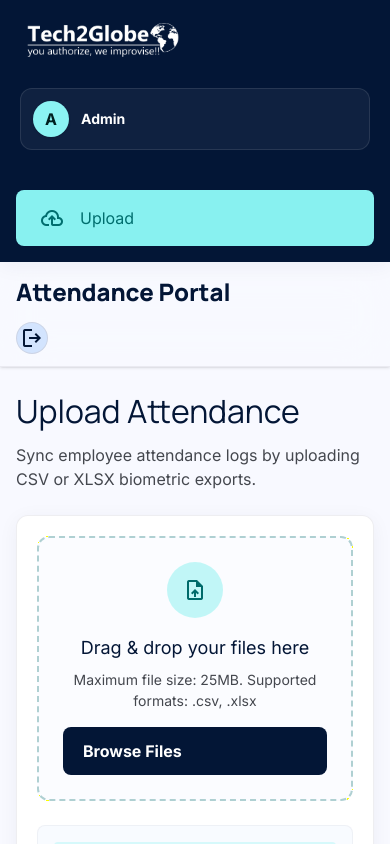
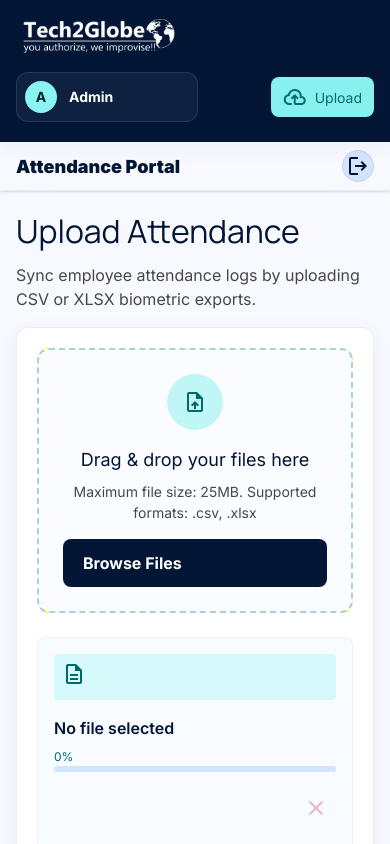
Before and after one commit to qa-arpitt2g/biometric-app, a Next.js app: page /upload in a window 390 px wide. Shown: the top 844 px of the page. Built offline with nearby package versions, Linux system fonts and the light colour scheme.

Commit message:
Update Mobile Responsiveness

```diff
--- a/app/upload/page.js
+++ b/app/upload/page.js
@@ -14,8 +14,8 @@ export default function UploadPage() {
         <Sidebar />
         <main className="flex-1 min-h-screen lg:ml-sidebar-width">
           <TopNavbar />
-          <div className="px-4 py-5 sm:px-6 sm:py-6 lg:px-8 lg:py-8 max-w-screen-2xl mx-auto">
-            <div className="mb-6 sm:mb-8">
+          <div className="px-4 py-4 sm:px-6 sm:py-6 lg:px-8 lg:py-8 max-w-screen-2xl mx-auto">
+            <div className="mb-4 sm:mb-8">
               <h3 className="font-headline-md text-headline-md text-primary mb-2">Upload Attendance</h3>
               <p className="font-body-md text-body-md text-on-surface-variant max-w-2xl">
                 Sync employee attendance logs by uploading CSV or XLSX biometric exports.
--- a/components/Sidebar.js
+++ b/components/Sidebar.js
@@ -7,23 +7,41 @@ export default function Sidebar() {
   ];
 
   return (
-    <aside className="relative w-full lg:fixed lg:left-0 lg:top-0 lg:h-full lg:w-sidebar-width bg-primary shadow-[0px_4px_20px_rgba(26,43,76,0.05)] flex flex-col py-4 px-4 sm:px-5 z-50">
-      <div className="mb-10 px-1">
-        <Brand light={true} className="mb-6" />
+    <aside className="relative w-full lg:fixed lg:left-0 lg:top-0 lg:h-full lg:w-sidebar-width bg-primary shadow-[0px_4px_20px_rgba(26,43,76,0.05)] flex flex-col py-3 px-3 lg:py-4 lg:px-5 z-50">
+      <div className="mb-2 lg:mb-10 px-1">
+        <Brand light={true} className="mb-3 lg:mb-6" />
 
-        <div className="flex items-center gap-3 p-3 bg-on-primary/5 rounded-xl border border-on-primary/10">
-          <div className="relative">
-            <div className="w-9 h-9 rounded-full bg-secondary-fixed text-on-secondary-fixed flex items-center justify-center font-bold text-base shadow-sm">
-              A
+        <div className="flex items-center justify-between lg:block gap-3">
+          <div className="flex-1 lg:flex-none flex items-center gap-3 p-2 lg:p-3 bg-on-primary/5 rounded-xl border border-on-primary/10">
+            <div className="relative">
+              <div className="w-8 h-8 lg:w-9 lg:h-9 rounded-full bg-secondary-fixed text-on-secondary-fixed flex items-center justify-center font-bold text-sm lg:text-base shadow-sm">
+                A
+              </div>
+            </div>
+            <div className="flex flex-col">
+              <span className="font-bold text-on-primary text-sm leading-none">Admin</span>
             </div>
           </div>
-          <div className="flex flex-col">
-            <span className="font-bold text-on-primary text-sm leading-none">Admin</span>
-          </div>
+
+          <nav className="flex lg:hidden flex-1 justify-end">
+            {navItems.map((item) => (
+              <Link
+                key={item.name}
+                href={item.href}
+                className={`flex items-center gap-2 px-3 py-2 transition-colors rounded-lg group ${item.active
+                  ? 'bg-secondary-container text-on-secondary-container'
+                  : 'text-on-primary/70 hover:bg-primary-fixed-dim/10 hover:text-on-primary'
+                  }`}
+              >
+                <span className="material-symbols-outlined text-[18px]">{item.icon}</span>
+                <span className="font-body-sm text-body-sm">{item.name}</span>
+              </Link>
+            ))}
+          </nav>
         </div>
       </div>
 
-      <nav className="flex-1 space-y-xs">
+      <nav className="hidden lg:flex flex-1 flex-col space-y-xs">
         {navItems.map((item) => (
           <Link
             key={item.name}
--- a/components/TopNavbar.js
+++ b/components/TopNavbar.js
@@ -50,11 +50,11 @@ export default function TopNavbar() {
   };
 
   return (
-    <header className="sticky top-0 w-full z-40 bg-surface/70 backdrop-blur-xl border-b border-outline-variant/30 shadow-sm flex flex-col sm:flex-row sm:justify-between items-center gap-3 px-4 py-3 sm:px-6">
-      <div className="flex items-center gap-3 w-full justify-between">
-        <h2 className="font-headline-sm text-headline-sm font-black text-primary">Attendance Portal</h2>
+    <header className="sticky top-0 w-full z-40 bg-surface/70 backdrop-blur-xl border-b border-outline-variant/30 shadow-sm flex flex-row justify-between items-center gap-3 px-4 py-2 sm:px-6 sm:py-3">
+      <div className="flex items-center gap-3 w-auto">
+        <h2 className="font-title-lg sm:font-headline-sm text-title-lg sm:text-headline-sm font-black text-primary">Attendance Portal</h2>
       </div>
-      <div className="flex items-center gap-3 w-full justify-between sm:justify-end">
+      <div className="flex items-center gap-3 w-auto justify-end">
         {/* Profile Dropdown Container */}
         <div className="relative">
           <button
```
